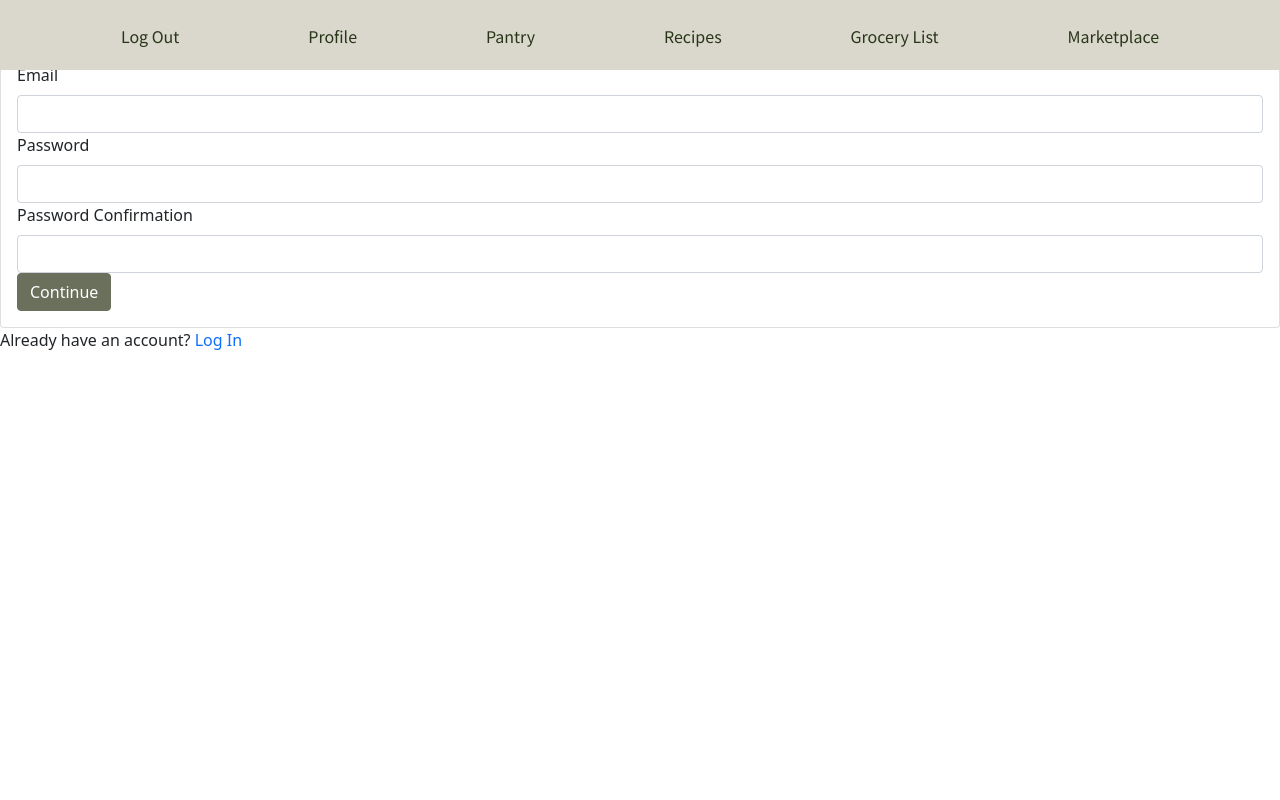
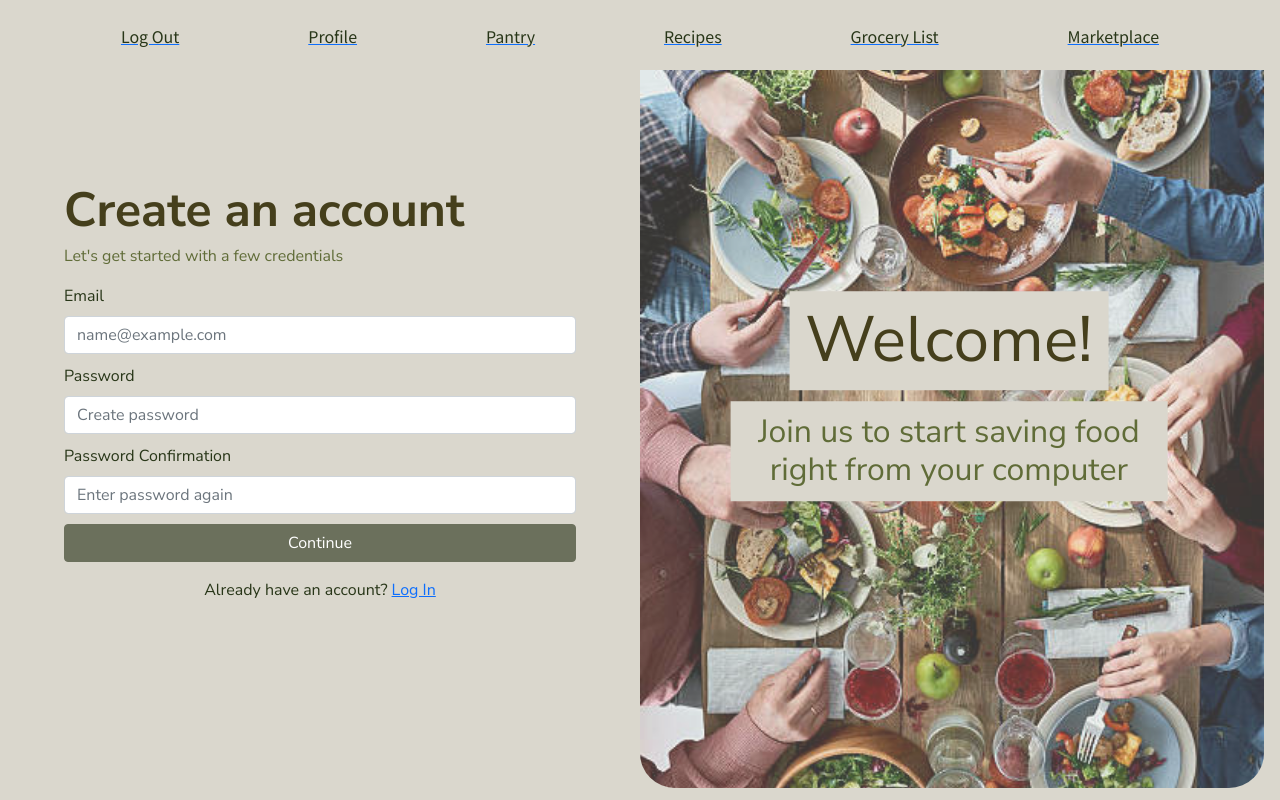
Before and after one commit to ArisaChue-MUCapstoneProject/Capstone-Project, a React (Create React App) app: page /signup in a window 1280 px wide. Built offline with nearby package versions, Linux system fonts and the light colour scheme; no server answers; the database is empty; sample sign-in values are in the browser's storage.

Commit message:
css styling for login and signup page

```diff
--- a/src/components/App/App.jsx
+++ b/src/components/App/App.jsx
@@ -11,6 +11,7 @@ import Pantry from "../Pantry/Pantry"
 import ShoppingCart from "../ShoppingCart/ShoppingCart"
 import { AuthProvider } from "../../contexts/AuthContext"
 import { db } from "../../firebase"
+import { useAuth } from "../../contexts/AuthContext"
 import './App.css';
 
 import { BrowserRouter, Routes, Route } from "react-router-dom"
@@ -19,6 +20,7 @@ import { collection, onSnapshot } from "firebase/firestore"
 import SignUpProfile from "../SignUpProfile/SignUpProfile"
 
 export default function App() {
+  const { currentUser } = useAuth();
   // state variables
   const [users, setUsers] = useState([])
   const [isLoading, setIsLoading] = useState(true)
@@ -41,10 +43,9 @@ export default function App() {
 
   return (
     <div className="App">
-      <AuthProvider>
         <BrowserRouter>
           <main className="main">
-            <Navbar />
+            {currentUser && <Navbar />}
             <Routes>
               <Route path="/signup" element={<SignUp />} />
               <Route path="/signup/profile" element={<SignUpProfile users={users} isLoading={isLoading} />} />
@@ -59,7 +60,6 @@ export default function App() {
             </Routes>
           </main>
         </BrowserRouter>
-      </AuthProvider>
     </div>
   );
 }
--- a/src/components/LogIn/LogIn.css
+++ b/src/components/LogIn/LogIn.css
@@ -0,0 +1,102 @@
+.login {
+    display: grid;
+    grid-template-columns: 1fr 1fr;
+    background-color: var(--background);
+    font-family: 'Nunito Sans', sans-serif;
+    height: 100vh;
+    background-color: var(--bars);
+    align-items: center;
+    color: var(--fontContent);
+}
+
+.login-hero {
+    position: relative;
+    background-image: url("../../icons/login_home.jpeg");
+    height: 97%;
+    border-radius: 35px;
+    background-size: cover;
+    margin-left: 1rem;
+    background-position: center;
+}
+
+.login-hero-text {
+    color: white;
+    position: absolute;
+    top: 50%;
+    left: 49.5%;
+    transform: translate(-50%, -50%);
+    display: grid;
+    justify-content: center;
+    /* border: solid; */
+}
+
+.login-hero-heading {
+    align-self: center;
+    justify-self: center;
+    font-size: 4rem;
+    padding-bottom: 0.7rem;
+    margin: 0;
+}
+
+.login-hero-heading-sub {
+    font-size: 2rem;
+    align-self: center;
+    justify-self: center;
+    text-align: center;
+}
+
+.accent {
+    color: var(--fontContent);
+    font-weight: bold;
+}
+
+.login-right {
+    display: flex;
+    padding: 0;
+    width: 100%;
+    justify-content: center;
+    align-items: center;
+}
+
+.login-content {
+    width: 100%;
+    display: grid;
+}
+
+.login-heading {
+    font-size: 3rem;
+    padding-left: 10%;
+    margin-bottom: 0.25rem;
+    font-weight: bold;
+    color: var(--fontHeading);
+}
+
+.login-heading-sub {
+    font-size: 1rem;
+    padding-left: 10%;
+    color: var(--fontSub);
+}
+
+form.login-form {
+    width: 80%;
+    justify-self: center;
+    display: grid;
+    row-gap: 10px;
+}
+
+#login-forgot {
+    justify-self: flex-end;
+}
+
+a:hover#login-forgot {
+    color: var(--brownDark);
+}
+
+#login-signup {
+    margin-top: 1rem;
+    justify-self: center;
+}
+
+#login-signup a:hover {
+    color: var(--brownDark);
+}
--- a/src/components/LogIn/LogIn.jsx
+++ b/src/components/LogIn/LogIn.jsx
@@ -3,12 +3,13 @@ import { useRef, useState } from "react"
 import { Link, useNavigate } from "react-router-dom"
 import { Form, Button, Card, Alert } from "react-bootstrap"
 import { useAuth } from "../../contexts/AuthContext"
+import loginBackground from "../../icons/login_home.jpeg"
 import "./LogIn.css"
 
 export default function LogIn(props) {
     const emailRef = useRef()
     const passwordRef = useRef()
-    const { login} = useAuth()
+    const { login } = useAuth()
     const [loading, setLoading] = useState(false)
     const navigate = useNavigate()
     const [error, setError] = useState("")
@@ -29,11 +30,19 @@ export default function LogIn(props) {
 
     return (
         <div className="login">
-            <Card>
-            <Card.Body>
-                <h2>Log In</h2>
+            <div className="login-hero">
+                <div className="login-hero-text">
+                <h1 className="login-hero-heading">Hello!</h1>
+                <h3 className="login-hero-heading-sub">Start your journey of</h3>
+                <h3 className="login-hero-heading-sub"><span className="accent">Tasting It</span>, not <span className="accent">Wasting It</span></h3>
+                </div>
+            </div>
+            <div className="login-right">
+                <div className="login-content">
+                <h2 className="login-heading">Welcome Back</h2>
+                <p className="login-heading-sub">Thanks for coming back, please enter your details</p>
                     {error && <Alert variant="danger">{error}</Alert>}
-                <Form onSubmit={handleSubmit}>
+                    <Form className="login-form" onSubmit={handleSubmit}>
                         <Form.Group id="email">
                             <Form.Label>Email</Form.Label>
                             <Form.Control type="email" ref={emailRef} required></Form.Control>
@@ -42,12 +51,13 @@ export default function LogIn(props) {
                             <Form.Label>Password</Form.Label>
                             <Form.Control type="password" ref={passwordRef} required></Form.Control>
                         </Form.Group>
+                        <Link to="/forgot-password" id="login-forgot">Forgot Password?</Link>
                         <Button disabled={loading} type="submit">Log In</Button>
                     </Form>
-                <Link to="/forgot-password">Forgot Password?</Link>
-            </Card.Body>
-            </Card>
-            <p>Need an account? <Link to="/signup">Sign Up</Link></p>
+                    <p id="login-signup">Don't have an account? <Link to="/signup">Sign Up</Link></p>
+                </div>
+
+            </div>
         </div>
     )
 }
--- a/src/components/Navbar/Navbar.css
+++ b/src/components/Navbar/Navbar.css
@@ -21,7 +21,7 @@
     color: var(--fontContent);
 }
 
-a:-webkit-any-link {
+a:-webkit-any-link #navbar-links{
     text-decoration: none;
 }
 
--- a/src/components/SignUp/SignUp.css
+++ b/src/components/SignUp/SignUp.css
@@ -1,5 +1,110 @@
-.home {
-    background-color: aqua;
-    min-width: 100vw;
-    min-height: 100vh;
+.signup {
+    display: grid;
+    grid-template-columns: 1fr 1fr;
+    background-color: var(--background);
+    font-family: 'Nunito Sans', sans-serif;
+    height: 100vh;
+    background-color: var(--bars);
+    align-items: center;
+    color: var(--fontContent);
 }
+
+.signup-hero {
+    position: relative;
+    height: 97%;
+    border-radius: 35px;
+    margin-right: 1rem;
+}
+
+.signup-hero::before {
+    content: "";
+    position: absolute;
+    top: 0px;
+    right: 0px;
+    bottom: 0px;
+    left: 0px;
+    background-image: url("../../icons/signup_home.jpeg");
+    opacity: 0.75;
+    background-size: cover;
+    background-position: center;
+    border-radius: 35px;
+}
+
+.signup-hero-text {
+    color: white;
+    position: absolute;
+    top: 50%;
+    left: 49.5%;
+    transform: translate(-50%, -50%);
+    display: grid;
+    justify-content: center;
+    width: 70%;
+}
+
+.signup-hero-heading {
+    align-self: center;
+    justify-self: center;
+    font-size: 4rem;
+    padding: 0;
+    margin-bottom: 0.7rem;
+    background-color: var(--bars);
+    color: var(--fontHeading);
+    padding: 0.7rem 1rem;
+}
+
+.signup-hero-heading-sub {
+    font-size: 2rem;
+    width: 100%;
+    text-align: center;
+    background-color: var(--bars);
+    color: var(--fontSub);
+    padding: 0.7rem 1rem;
+}
+
+.accent {
+    color: var(--fontContent);
+    font-weight: bold;
+}
+
+.signup-left {
+    display: flex;
+    padding: 0;
+    width: 100%;
+    justify-content: center;
+    align-items: center;
+}
+
+.signup-content {
+    width: 100%;
+    display: grid;
+}
+
+.signup-heading {
+    font-size: 3rem;
+    padding-left: 10%;
+    margin-bottom: 0.25rem;
+    font-weight: bold;
+    color: var(--fontHeading);
+}
+
+.signup-heading-sub {
+    font-size: 1rem;
+    padding-left: 10%;
+    color: var(--fontSub);
+}
+
+form.signup-form {
+    width: 80%;
+    justify-self: center;
+    display: grid;
+    row-gap: 10px;
+}
+
+#signup-login {
+    margin-top: 1rem;
+    justify-self: center;
+}
+
+#signup-login a:hover {
+    color: var(--brownDark);
+}
--- a/src/components/SignUp/SignUp.jsx
+++ b/src/components/SignUp/SignUp.jsx
@@ -33,29 +33,37 @@ export default function SignUp(props) {
   }
 
   return (
-      <div className="sign-up">
-          <Card>
-            <Card.Body>
-              <h2>Sign Up</h2>
+    <div className="signup">
+      <div className="signup-left">
+        <div className="signup-content">
+        <h2 className="signup-heading">Create an account</h2>
+                <p className="signup-heading-sub">Let's get started with a few credentials</p>
           {error && <Alert variant="danger">{error}</Alert>}
-              <Form onSubmit={handleSubmit}>
+          <Form onSubmit={handleSubmit} className="signup-form">
             <Form.Group id="email">
               <Form.Label>Email</Form.Label>
-                  <Form.Control type="email" ref={emailRef} required></Form.Control>
+              <Form.Control type="email" placeholder="name@example.com" ref={emailRef} required></Form.Control>
             </Form.Group>
             <Form.Group id="password">
               <Form.Label>Password</Form.Label>
-                  <Form.Control type="password" ref={passwordRef} required></Form.Control>
+              <Form.Control type="password" placeholder="Create password" ref={passwordRef} required></Form.Control>
             </Form.Group>
             <Form.Group id="password-confirm">
               <Form.Label>Password Confirmation</Form.Label>
-                  <Form.Control type="password" ref={passwordConfirmRef} required></Form.Control>
+              <Form.Control type="password" placeholder="Enter password again" ref={passwordConfirmRef} required></Form.Control>
             </Form.Group>
             <Button disabled={loading} type="submit">Continue</Button>
           </Form>
-            </Card.Body>
-          </Card>
-          <p>Already have an account? <Link to="/login">Log In</Link></p>
+          <p id="signup-login">Already have an account? <Link to="/login">Log In</Link></p>
+        </div>
+      </div>
+      <div className="signup-hero">
+        <div className="signup-hero-text">
+          <h1 className="signup-hero-heading">Welcome!</h1>
+          <h3 className="signup-hero-heading-sub">Join us to start saving food right from your computer</h3> </div>
+
+      </div>
+
     </div>
   )
 }
--- a/src/index.jsx
+++ b/src/index.jsx
@@ -2,12 +2,15 @@ import React from 'react';
 import ReactDOM from 'react-dom/client';
 import './index.css';
 import App from './components/App/App';
+import { AuthProvider } from "./contexts/AuthContext"
 import reportWebVitals from './reportWebVitals';
 
 const root = ReactDOM.createRoot(document.getElementById('root'));
 root.render(
   <>
-    <App />
+    <AuthProvider>
+      <App />
+    </AuthProvider>
   </>
 );
 
```
Also changed, not shown: src/icons/login_home.jpeg (added), src/icons/signup_home.jpeg (added). Lines whose indentation alone changed are shown as unchanged.
